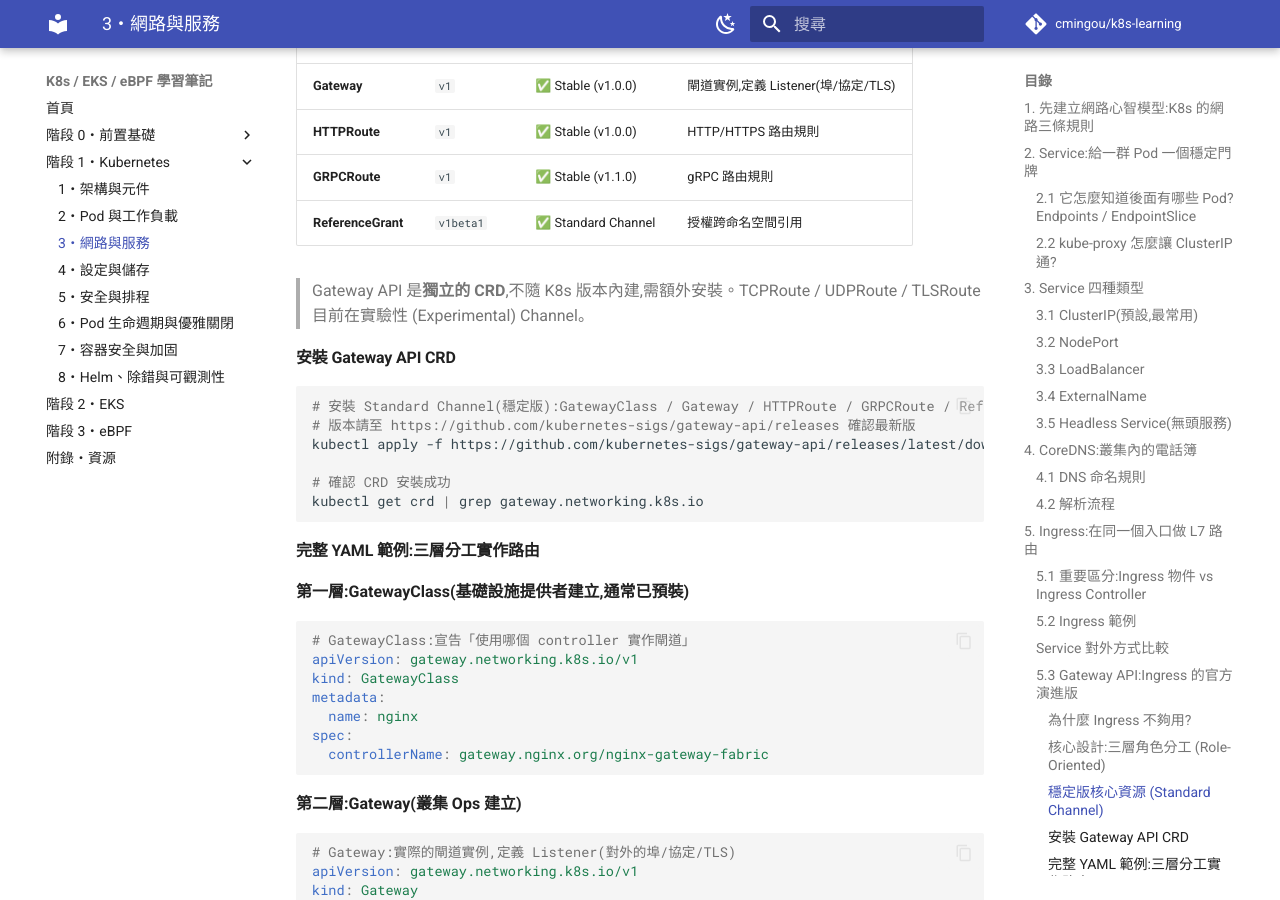
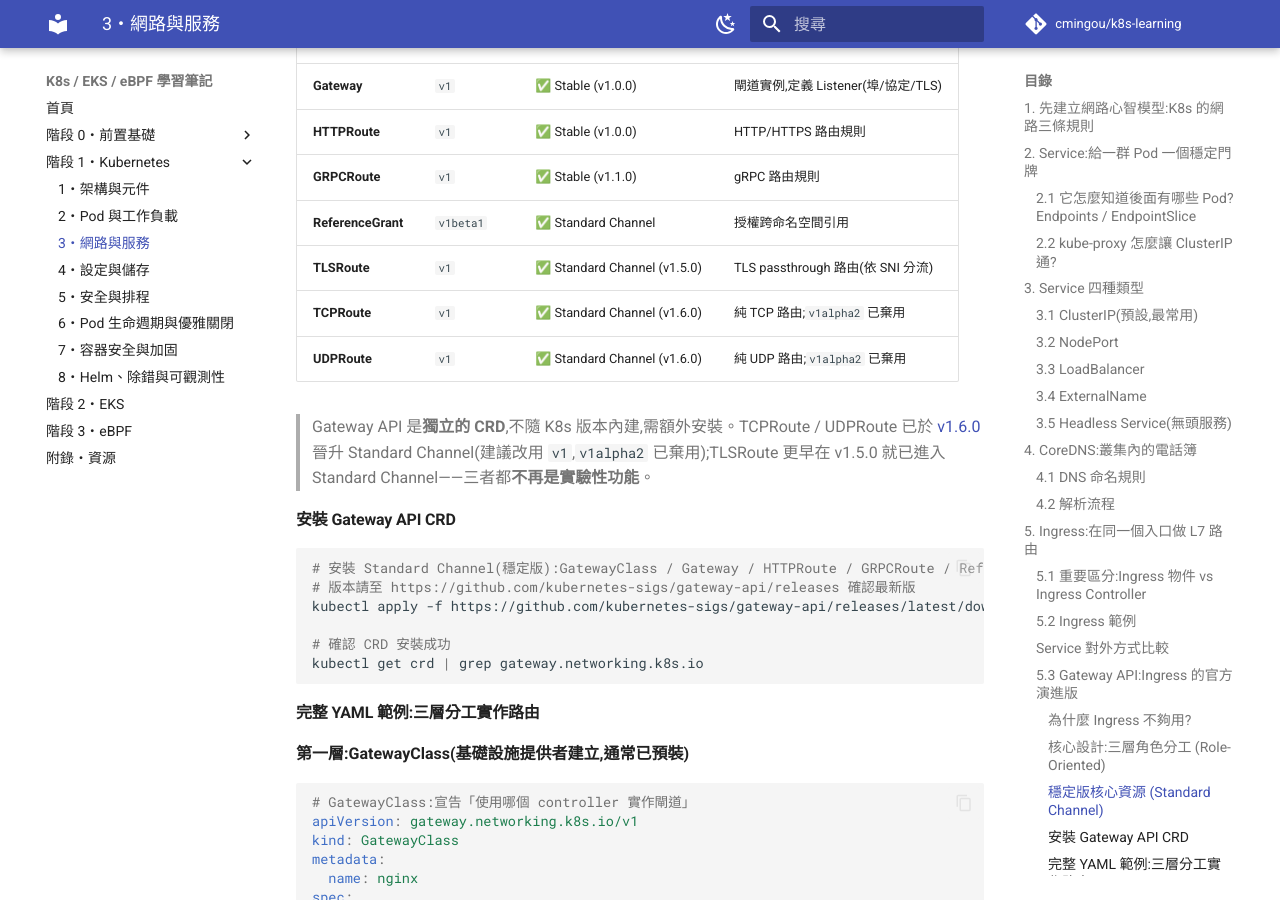
Before and after one commit to cmingou/k8s-learning, an MkDocs documentation site: the page built from docs/01-kubernetes/03-networking-service.md, in a window 1280 px wide and 900 px high, scrolled down 10767 px. Built offline with MkDocs 1.6.1 and Material for MkDocs 9.7.7, drawn with Linux system fonts in a browser that asks for light colours; comment, search, counter and statistics services are not loaded.

Commit message:
查證修正:Gateway API TCPRoute/UDPRoute/TLSRoute 已 GA、IPVS 移除時程更正
- TCPRoute/UDPRoute 已於 Gateway API v1.6.0 晉升 Standard Channel(GA),
  TLSRoute 則在 v1.5.0 即已晉升;修正原本「目前為 Experimental」的過時描述。
- kube-proxy IPVS 模式僅在 v1.35 標記棄用,官方 changelog 原文為「移除時間未定」,
  已發布的 v1.36 並未移除 IPVS;修正原本「預計 1.36 移除」的錯誤推測,
  並補充追蹤議題 kubernetes/enhancements#5495 目前規劃在 v1.37 加入 feature gate。

Co-Authored-By: Claude Sonnet 5 <noreply@anthropic.com>
Claude-Session: https://claude.ai/code/session_014QeAVjRvDHcWjVQkT666Fw

```diff
--- a/docs/01-kubernetes/03-networking-service.md
+++ b/docs/01-kubernetes/03-networking-service.md
@@ -404,8 +404,11 @@ flowchart TB
 | **HTTPRoute** | `v1` | ✅ Stable (v1.0.0) | HTTP/HTTPS 路由規則 |
 | **GRPCRoute** | `v1` | ✅ Stable (v1.1.0) | gRPC 路由規則 |
 | **ReferenceGrant** | `v1beta1` | ✅ Standard Channel | 授權跨命名空間引用 |
+| **TLSRoute** | `v1` | ✅ Standard Channel (v1.5.0) | TLS passthrough 路由(依 SNI 分流) |
+| **TCPRoute** | `v1` | ✅ Standard Channel (v1.6.0) | 純 TCP 路由;`v1alpha2` 已棄用 |
+| **UDPRoute** | `v1` | ✅ Standard Channel (v1.6.0) | 純 UDP 路由;`v1alpha2` 已棄用 |
 
-> Gateway API 是**獨立的 CRD**,不隨 K8s 版本內建,需額外安裝。TCPRoute / UDPRoute / TLSRoute 目前在實驗性 (Experimental) Channel。
+> Gateway API 是**獨立的 CRD**,不隨 K8s 版本內建,需額外安裝。TCPRoute / UDPRoute 已於 [v1.6.0](https://github.com/kubernetes-sigs/gateway-api/releases/tag/v1.6.0) 晉升 Standard Channel(建議改用 `v1`,`v1alpha2` 已棄用);TLSRoute 更早在 v1.5.0 就已進入 Standard Channel——三者都**不再是實驗性功能**。
 
 #### 安裝 Gateway API CRD
 
```
Also changed, not shown: docs/03-ebpf/README.md (+1 -1 lines).
